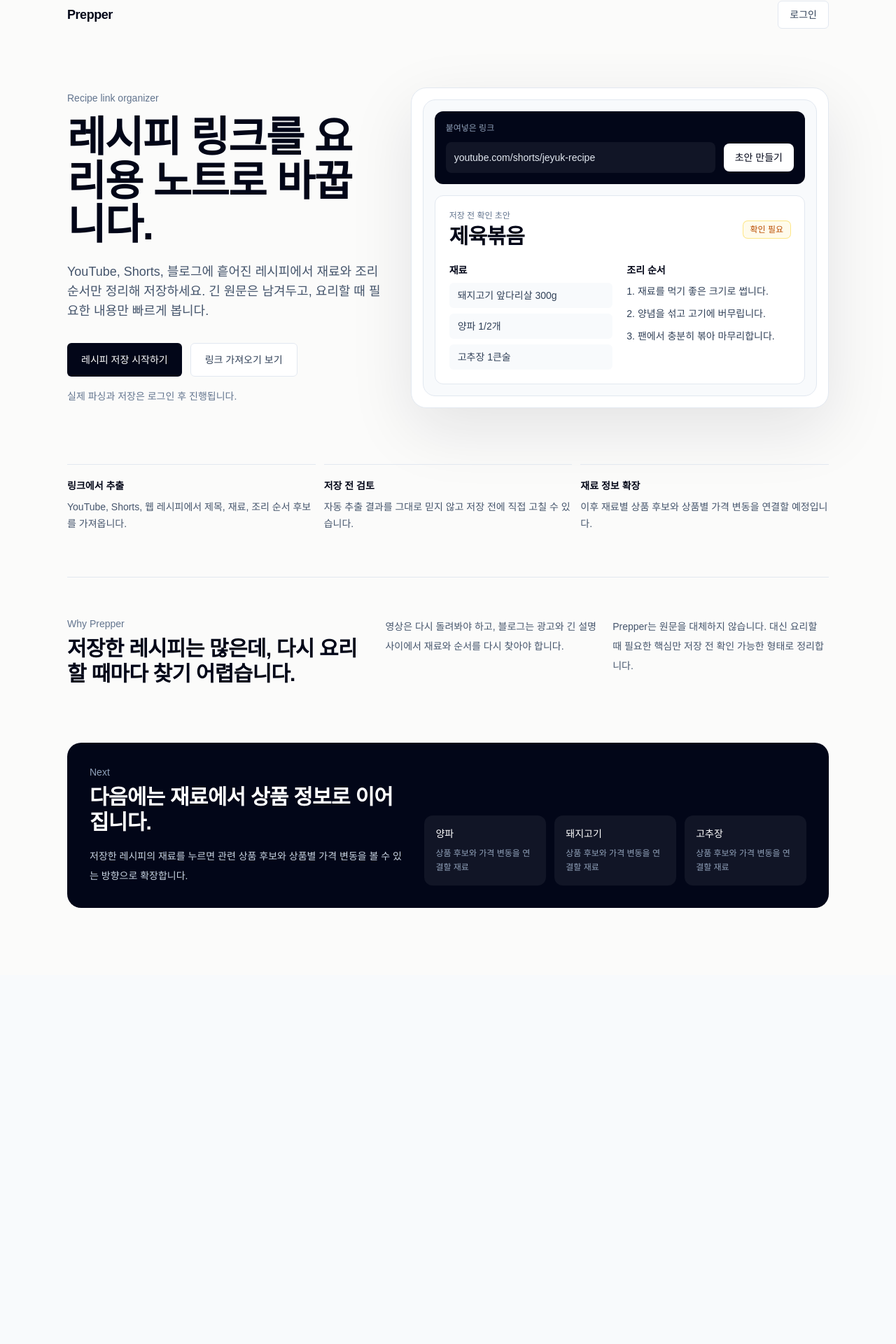
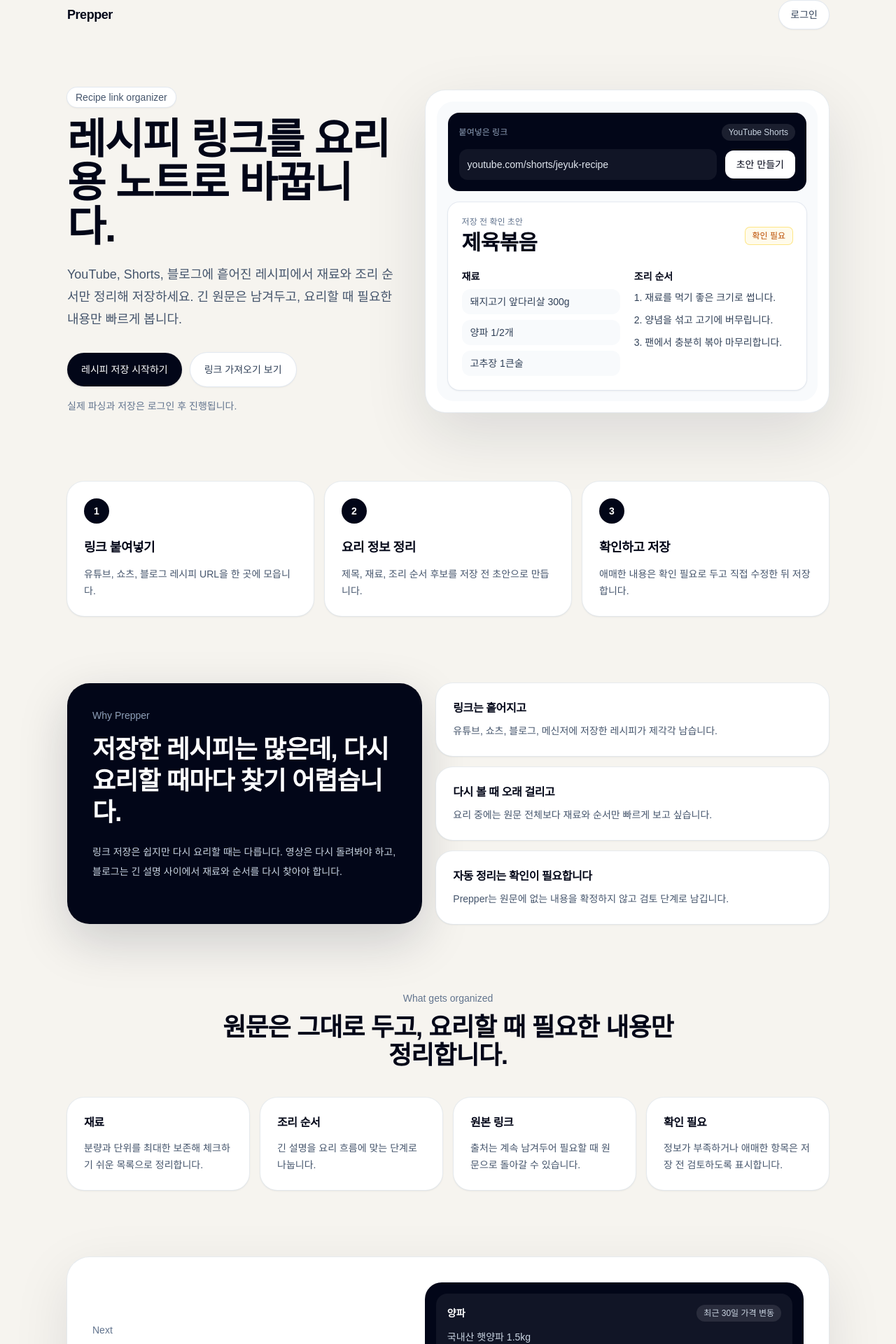
Before and after one commit to YoungSeungJang/prepper, a Next.js app in the folder apps/web/: page / in a window 1280 px wide. Shown: the part 19-1939 px from the top of the page at 70% size. Before the commit the page ends 1412 px from the top, so only its background shows below. Built offline with nearby package versions, Linux system fonts and the light colour scheme; no server answers.

Commit message:
feat: redesign landing page sections

```diff
--- a/apps/web/app/page.tsx
+++ b/apps/web/app/page.tsx
@@ -17,39 +17,41 @@ export default async function Home() {
 
   if (!user) {
     return (
-      <main className="min-h-screen bg-[#fbfbfa] text-slate-950">
+      <main className="min-h-screen bg-[#f6f4ef] text-slate-950">
         <header className="mx-auto flex w-full max-w-6xl items-center justify-between px-5 py-5 sm:px-8">
           <Link href="/" className="text-lg font-semibold tracking-tight">
             Prepper
           </Link>
           <Link
             href="/login"
-            className="inline-flex h-10 items-center rounded-md border border-slate-200 bg-white px-4 text-sm font-medium text-slate-700 hover:bg-slate-50"
+            className="inline-flex h-10 items-center rounded-full bg-white px-4 text-sm font-medium text-slate-700 shadow-sm ring-1 ring-slate-200 hover:bg-slate-50"
           >
             로그인
           </Link>
         </header>
 
-        <section className="mx-auto grid w-full max-w-6xl gap-10 px-5 pb-20 pt-10 sm:px-8 sm:pt-16 lg:grid-cols-[minmax(0,0.86fr)_minmax(460px,1.14fr)] lg:items-center">
+        <section className="mx-auto grid w-full max-w-6xl gap-10 px-5 pb-24 pt-10 sm:px-8 sm:pt-16 lg:grid-cols-[minmax(0,0.9fr)_minmax(460px,1.1fr)] lg:items-center">
           <div className="prepper-fade-up max-w-xl">
-            <p className="text-sm font-medium text-slate-500">Recipe link organizer</p>
+            <p className="inline-flex rounded-full bg-white px-3 py-1 text-sm font-medium text-slate-600 shadow-sm ring-1 ring-slate-200">
+              Recipe link organizer
+            </p>
             <h1 className="mt-4 text-5xl font-semibold leading-[1.04] tracking-tight text-slate-950 sm:text-6xl">
               레시피 링크를 요리용 노트로 바꿉니다.
             </h1>
-            <p className="mt-5 text-base leading-7 text-slate-600 sm:text-lg">
+            <p className="mt-5 text-base leading-8 text-slate-600 sm:text-lg">
               YouTube, Shorts, 블로그에 흩어진 레시피에서 재료와 조리 순서만 정리해
               저장하세요. 긴 원문은 남겨두고, 요리할 때 필요한 내용만 빠르게 봅니다.
             </p>
             <div className="mt-8 flex flex-col gap-3 sm:flex-row">
               <Link
                 href="/login?next=%2F"
-                className="inline-flex h-12 items-center justify-center rounded-md bg-slate-950 px-5 text-sm font-medium text-white hover:bg-slate-800"
+                className="inline-flex h-12 items-center justify-center rounded-full bg-slate-950 px-5 text-sm font-medium text-white shadow-sm hover:bg-slate-800"
               >
                 레시피 저장 시작하기
               </Link>
               <Link
                 href="/login?next=%2Frecipes%2Fnew"
-                className="inline-flex h-12 items-center justify-center rounded-md border border-slate-200 bg-white px-5 text-sm font-medium text-slate-700 hover:bg-slate-50"
+                className="inline-flex h-12 items-center justify-center rounded-full bg-white px-5 text-sm font-medium text-slate-700 shadow-sm ring-1 ring-slate-200 hover:bg-slate-50"
               >
                 링크 가져오기 보기
               </Link>
@@ -59,21 +61,26 @@ export default async function Home() {
             </p>
           </div>
 
-          <div className="prepper-fade-up-delay-1 rounded-[22px] border border-slate-200 bg-white p-4 shadow-[0_30px_90px_rgba(15,23,42,0.10)]">
-            <div className="rounded-[18px] border border-slate-200 bg-[#f8fafc] p-4">
-              <div className="rounded-xl bg-slate-950 p-4 text-white">
-                <p className="text-xs font-medium text-slate-400">붙여넣은 링크</p>
+          <div className="prepper-fade-up-delay-1 rounded-[28px] bg-white p-4 shadow-[0_30px_90px_rgba(15,23,42,0.12)] ring-1 ring-slate-200/70">
+            <div className="rounded-[24px] bg-[#f8fafc] p-4">
+              <div className="rounded-2xl bg-slate-950 p-4 text-white">
+                <div className="flex items-center justify-between gap-3">
+                  <p className="text-xs font-medium text-slate-400">붙여넣은 링크</p>
+                  <span className="rounded-full bg-white/10 px-2.5 py-1 text-xs text-slate-300">
+                    YouTube Shorts
+                  </span>
+                </div>
                 <div className="mt-3 flex flex-col gap-3 sm:flex-row sm:items-center">
-                  <div className="min-w-0 flex-1 rounded-lg bg-white/[0.06] px-3 py-3 text-sm text-slate-200">
+                  <div className="min-w-0 flex-1 rounded-xl bg-white/[0.06] px-3 py-3 text-sm text-slate-200">
                     youtube.com/shorts/jeyuk-recipe
                   </div>
-                  <div className="flex h-10 items-center justify-center rounded-lg bg-white px-4 text-sm font-medium text-slate-950">
+                  <div className="flex h-10 items-center justify-center rounded-xl bg-white px-4 text-sm font-medium text-slate-950">
                     초안 만들기
                   </div>
                 </div>
               </div>
 
-              <div className="mt-4 rounded-xl border border-slate-200 bg-white p-5">
+              <div className="mt-4 rounded-2xl bg-white p-5 shadow-sm ring-1 ring-slate-200/80">
                 <div className="flex flex-wrap items-center justify-between gap-3">
                   <div>
                     <p className="text-xs font-medium text-slate-500">저장 전 확인 초안</p>
@@ -90,9 +97,9 @@ export default async function Home() {
                   <div>
                     <p className="text-sm font-semibold text-slate-950">재료</p>
                     <ul className="mt-2 grid gap-2 text-sm text-slate-700">
-                      <li className="rounded-md bg-slate-50 px-3 py-2">돼지고기 앞다리살 300g</li>
-                      <li className="rounded-md bg-slate-50 px-3 py-2">양파 1/2개</li>
-                      <li className="rounded-md bg-slate-50 px-3 py-2">고추장 1큰술</li>
+                      <li className="rounded-xl bg-slate-50 px-3 py-2">돼지고기 앞다리살 300g</li>
+                      <li className="rounded-xl bg-slate-50 px-3 py-2">양파 1/2개</li>
+                      <li className="rounded-xl bg-slate-50 px-3 py-2">고추장 1큰술</li>
                     </ul>
                   </div>
                   <div>
@@ -109,71 +116,125 @@ export default async function Home() {
           </div>
         </section>
 
-        <section className="prepper-fade-up-delay-2 mx-auto grid w-full max-w-6xl gap-3 px-5 pb-16 sm:px-8 md:grid-cols-3">
-          <div className="border-t border-slate-200 pt-5">
-            <p className="text-sm font-semibold text-slate-950">링크에서 추출</p>
-            <p className="mt-2 text-sm leading-6 text-slate-600">
-              YouTube, Shorts, 웹 레시피에서 제목, 재료, 조리 순서 후보를 가져옵니다.
-            </p>
-          </div>
-          <div className="border-t border-slate-200 pt-5">
-            <p className="text-sm font-semibold text-slate-950">저장 전 검토</p>
-            <p className="mt-2 text-sm leading-6 text-slate-600">
-              자동 추출 결과를 그대로 믿지 않고 저장 전에 직접 고칠 수 있습니다.
-            </p>
-          </div>
-          <div className="border-t border-slate-200 pt-5">
-            <p className="text-sm font-semibold text-slate-950">재료 정보 확장</p>
-            <p className="mt-2 text-sm leading-6 text-slate-600">
-              이후 재료별 상품 후보와 상품별 가격 변동을 연결할 예정입니다.
-            </p>
+        <section className="prepper-fade-up-delay-2 mx-auto w-full max-w-6xl px-5 pb-24 sm:px-8">
+          <div className="grid gap-4 md:grid-cols-3">
+            {[
+              ["1", "링크 붙여넣기", "유튜브, 쇼츠, 블로그 레시피 URL을 한 곳에 모읍니다."],
+              ["2", "요리 정보 정리", "제목, 재료, 조리 순서 후보를 저장 전 초안으로 만듭니다."],
+              ["3", "확인하고 저장", "애매한 내용은 확인 필요로 두고 직접 수정한 뒤 저장합니다."],
+            ].map(([step, title, description]) => (
+              <div key={step} className="rounded-3xl bg-white p-6 shadow-sm ring-1 ring-slate-200/70">
+                <span className="inline-flex h-9 w-9 items-center justify-center rounded-full bg-slate-950 text-sm font-semibold text-white">
+                  {step}
+                </span>
+                <h2 className="mt-5 text-lg font-semibold tracking-tight text-slate-950">{title}</h2>
+                <p className="mt-3 text-sm leading-6 text-slate-600">{description}</p>
+              </div>
+            ))}
           </div>
         </section>
 
-        <section className="mx-auto w-full max-w-6xl px-5 pb-20 sm:px-8">
-          <div className="prepper-fade-up-delay-2 grid gap-8 border-t border-slate-200 pt-14 lg:grid-cols-[0.8fr_1.2fr]">
-            <div>
-              <p className="text-sm font-medium text-slate-500">Why Prepper</p>
-              <h2 className="mt-2 text-3xl font-semibold tracking-tight text-slate-950">
+        <section className="mx-auto w-full max-w-6xl px-5 pb-24 sm:px-8">
+          <div className="prepper-fade-up-delay-2 grid gap-5 lg:grid-cols-[0.95fr_1.05fr]">
+            <div className="rounded-[32px] bg-slate-950 p-7 text-white shadow-[0_24px_70px_rgba(15,23,42,0.18)] sm:p-9">
+              <p className="text-sm font-medium text-slate-400">Why Prepper</p>
+              <h2 className="mt-4 text-3xl font-semibold leading-tight tracking-tight sm:text-4xl">
                 저장한 레시피는 많은데, 다시 요리할 때마다 찾기 어렵습니다.
               </h2>
+              <p className="mt-5 text-sm leading-7 text-slate-300">
+                링크 저장은 쉽지만 다시 요리할 때는 다릅니다. 영상은 다시 돌려봐야 하고,
+                블로그는 긴 설명 사이에서 재료와 순서를 다시 찾아야 합니다.
+              </p>
             </div>
-            <div className="grid gap-4 text-sm leading-7 text-slate-600 sm:grid-cols-2">
-              <p>
-                영상은 다시 돌려봐야 하고, 블로그는 광고와 긴 설명 사이에서 재료와 순서를
-                다시 찾아야 합니다.
-              </p>
-              <p>
-                Prepper는 원문을 대체하지 않습니다. 대신 요리할 때 필요한 핵심만 저장 전
-                확인 가능한 형태로 정리합니다.
-              </p>
+            <div className="grid gap-4">
+              {[
+                ["링크는 흩어지고", "유튜브, 쇼츠, 블로그, 메신저에 저장한 레시피가 제각각 남습니다."],
+                ["다시 볼 때 오래 걸리고", "요리 중에는 원문 전체보다 재료와 순서만 빠르게 보고 싶습니다."],
+                ["자동 정리는 확인이 필요합니다", "Prepper는 원문에 없는 내용을 확정하지 않고 검토 단계로 남깁니다."],
+              ].map(([title, description]) => (
+                <div key={title} className="rounded-3xl bg-white p-6 shadow-sm ring-1 ring-slate-200/70">
+                  <h3 className="text-base font-semibold tracking-tight text-slate-950">{title}</h3>
+                  <p className="mt-2 text-sm leading-6 text-slate-600">{description}</p>
+                </div>
+              ))}
             </div>
           </div>
         </section>
 
         <section className="mx-auto w-full max-w-6xl px-5 pb-24 sm:px-8">
-          <div className="prepper-fade-up-delay-3 rounded-[20px] bg-slate-950 p-6 text-white sm:p-8">
-            <div className="grid gap-8 lg:grid-cols-[0.9fr_1.1fr] lg:items-end">
+          <div className="prepper-fade-up-delay-3">
+            <div className="mx-auto max-w-2xl text-center">
+              <p className="text-sm font-medium text-slate-500">What gets organized</p>
+              <h2 className="mt-3 text-3xl font-semibold tracking-tight text-slate-950 sm:text-4xl">
+                원문은 그대로 두고, 요리할 때 필요한 내용만 정리합니다.
+              </h2>
+            </div>
+            <div className="mt-10 grid gap-4 md:grid-cols-2 lg:grid-cols-4">
+              {[
+                ["재료", "분량과 단위를 최대한 보존해 체크하기 쉬운 목록으로 정리합니다."],
+                ["조리 순서", "긴 설명을 요리 흐름에 맞는 단계로 나눕니다."],
+                ["원본 링크", "출처는 계속 남겨두어 필요할 때 원문으로 돌아갈 수 있습니다."],
+                ["확인 필요", "정보가 부족하거나 애매한 항목은 저장 전 검토하도록 표시합니다."],
+              ].map(([title, description]) => (
+                <div key={title} className="rounded-3xl bg-white p-6 shadow-sm ring-1 ring-slate-200/70">
+                  <h3 className="text-base font-semibold tracking-tight text-slate-950">{title}</h3>
+                  <p className="mt-3 text-sm leading-6 text-slate-600">{description}</p>
+                </div>
+              ))}
+            </div>
+          </div>
+        </section>
+
+        <section className="mx-auto w-full max-w-6xl px-5 pb-28 sm:px-8">
+          <div className="prepper-fade-up-delay-3 rounded-[32px] bg-white p-6 shadow-[0_24px_80px_rgba(15,23,42,0.10)] ring-1 ring-slate-200/70 sm:p-9">
+            <div className="grid gap-8 lg:grid-cols-[0.9fr_1.1fr] lg:items-center">
               <div>
-                <p className="text-sm font-medium text-slate-400">Next</p>
-                <h2 className="mt-2 text-3xl font-semibold tracking-tight">
-                  다음에는 재료에서 상품 정보로 이어집니다.
+                <p className="text-sm font-medium text-slate-500">Next</p>
+                <h2 className="mt-3 text-3xl font-semibold tracking-tight text-slate-950">
+                  다음 가치는 재료에서 상품 정보로 이어집니다.
                 </h2>
-                <p className="mt-4 text-sm leading-7 text-slate-300">
-                  저장한 레시피의 재료를 누르면 관련 상품 후보와 상품별 가격 변동을 볼 수
-                  있는 방향으로 확장합니다.
+                <p className="mt-4 text-sm leading-7 text-slate-600">
+                  레시피의 재료를 누르면 관련 상품 후보를 보고, 상품별 가격 변동을 확인하는
+                  방향으로 확장합니다. 재료 하나에 가격을 억지로 붙이지 않고, 실제 상품 후보를
+                  보여주는 방식입니다.
                 </p>
               </div>
-              <div className="grid gap-3 sm:grid-cols-3">
-                {["양파", "돼지고기", "고추장"].map((name) => (
-                  <div key={name} className="rounded-xl bg-white/[0.06] p-4">
-                    <p className="text-sm font-medium">{name}</p>
-                    <p className="mt-2 text-xs leading-5 text-slate-400">
-                      상품 후보와 가격 변동을 연결할 재료
-                    </p>
+              <div className="rounded-[24px] bg-slate-950 p-4 text-white">
+                {[
+                  ["양파", "국내산 햇양파 1.5kg", "최근 30일 가격 변동"],
+                  ["돼지고기", "앞다리살 불고기용 500g", "상품 후보 비교"],
+                  ["고추장", "태양초 고추장 1kg", "저장한 상품 추적"],
+                ].map(([ingredient, product, note]) => (
+                  <div key={ingredient} className="rounded-2xl bg-white/[0.06] p-4 not-last:mb-3">
+                    <div className="flex items-center justify-between gap-3">
+                      <p className="text-sm font-semibold">{ingredient}</p>
+                      <span className="rounded-full bg-white/10 px-2.5 py-1 text-xs text-slate-300">
+                        {note}
+                      </span>
+                    </div>
+                    <p className="mt-3 text-sm text-slate-300">{product}</p>
                   </div>
                 ))}
               </div>
+            </div>
+          </div>
+        </section>
+
+        <section className="mx-auto w-full max-w-6xl px-5 pb-16 sm:px-8">
+          <div className="prepper-fade-up-delay-3 rounded-[32px] bg-[#dbeafe] p-7 text-center shadow-sm sm:p-10">
+            <h2 className="text-3xl font-semibold tracking-tight text-slate-950">
+              첫 레시피 링크부터 정리해보세요.
+            </h2>
+            <p className="mx-auto mt-3 max-w-xl text-sm leading-7 text-slate-700">
+              로그인 후 링크를 붙여넣으면 저장 전 확인 초안을 만들 수 있습니다.
+            </p>
+            <div className="mt-7 flex justify-center">
+              <Link
+                href="/login?next=%2Frecipes%2Fnew"
+                className="inline-flex h-12 items-center justify-center rounded-full bg-slate-950 px-5 text-sm font-medium text-white shadow-sm hover:bg-slate-800"
+              >
+                레시피 링크 정리하기
+              </Link>
             </div>
           </div>
         </section>
```
Also changed, not shown: 2 other files (tests, documents, lock files or other folders).
